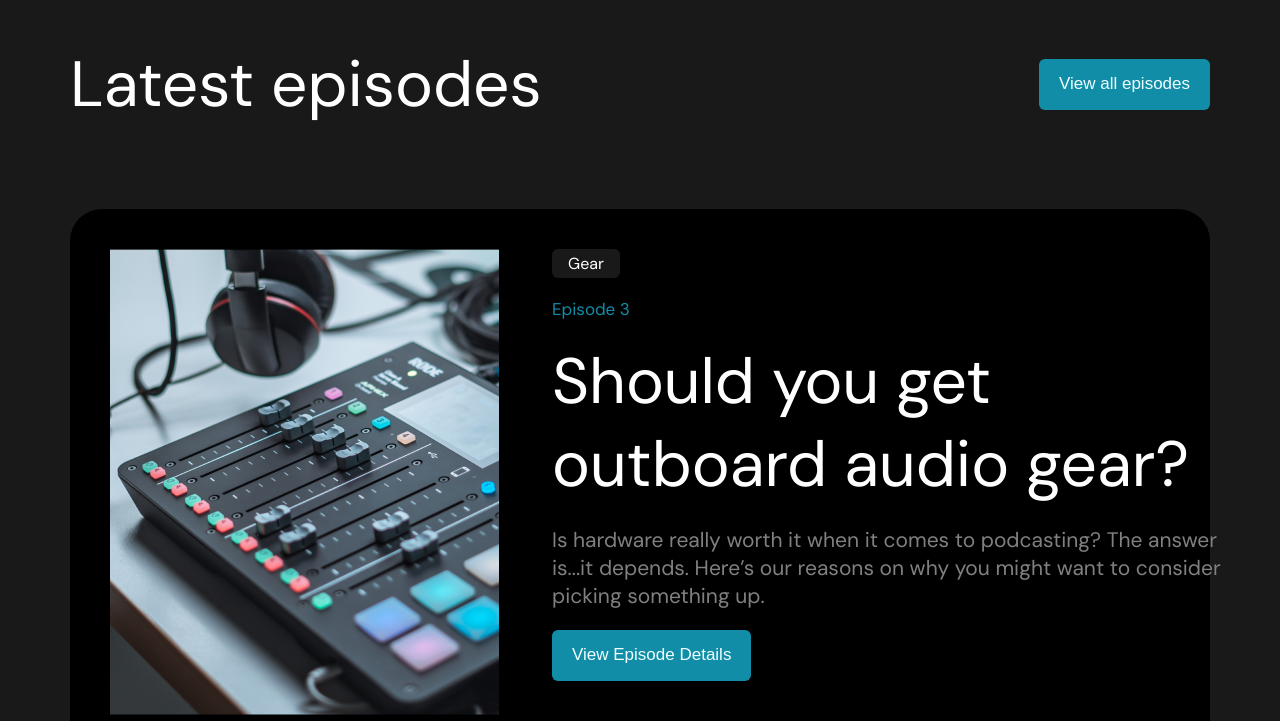
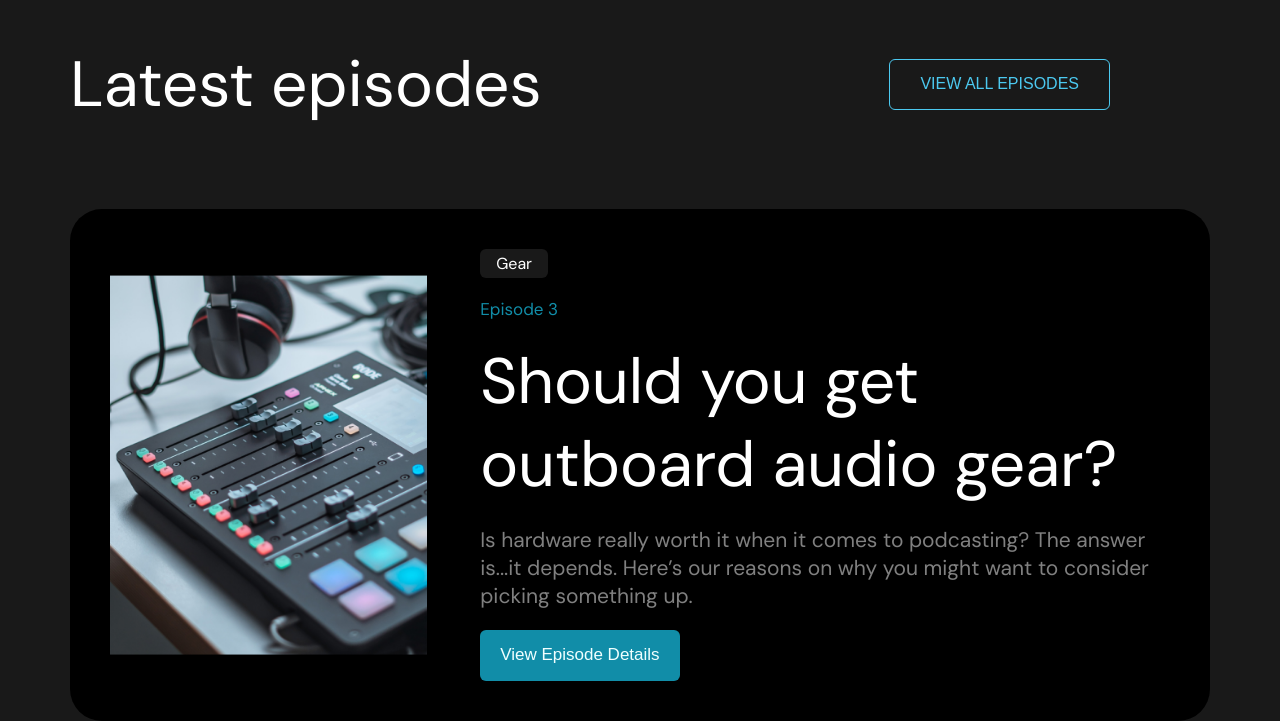
Before and after one commit to daryshy/learning, a plain HTML site: page index.html in a window 1280 px wide. Shown: the part 639-1360 px from the top of the page. Drawn offline with Linux system fonts and the light colour scheme.

Commit message:
Убраны лишние стили, добавлена неоновая кнопка

```diff
--- a/index.html
+++ b/index.html
@@ -50,7 +50,7 @@
                 <h1>
                     Latest episodes
                 </h1>
-                <button>View all episodes</button>
+                <button class="neon-btn neon-btn--blue">View all episodes</button>
             </div>
 
             <div class="episodes-list">
--- a/style/episodes.css
+++ b/style/episodes.css
@@ -15,6 +15,10 @@
     gap: 60px;
     flex-direction: column;
 
+    img {
+        height: 380px;
+    }
+
     /* & операнд или (И) означает что мы берем родителя */
     /* в данном случае родитель это .episodes-list*/
     /* буквально .episodes-list > div */
@@ -28,6 +32,7 @@
         background-color: black;
         padding: 40px;
         display: flex;
+        align-items: center;
         gap: 53px;
         border-radius: 32px;
 
@@ -55,7 +60,6 @@
 
         p:nth-child(3) {
             font-size: 64px;
-            width: 701px;
         }
 
         p:nth-child(4) {
--- a/style/header.css
+++ b/style/header.css
@@ -15,16 +15,3 @@ header div {
     gap: 40px;
 
 }
-
-a[href^="#"] {
-    color: white;
-    text-decoration: none;
-}
-
-header p:hover,
-a:hover {
-    /* hover - псевдоэлемент, который отслеживает наведение курсора мыши на элемент */
-    color: #118DA8;
-    cursor: pointer;
-    /* курсор -атрибут для вида курcора при наведении на элемент */
-}
--- a/style/index.css
+++ b/style/index.css
@@ -24,4 +24,41 @@ button {
     padding: 12px 20px;
     font-size: 17px;
     width: fit-content;
+
+    &.neon-btn {
+        border: 1px solid;
+        background-color: transparent;
+        text-transform: uppercase;
+        font-size: 16px;
+        padding: 15px 30px;
+        transition: 0.2s;
+        margin-right: 100px;
+
+        &.neon-btn--blue {
+            color: #4cc9f0;
+        }
+
+        &.neon-btn--blue:hover {
+            background-color: #4cc9f0;
+            color: #fff;
+            border: 1px solid #4cc9f0;
+            box-shadow: 10px 10px 100px 6px #4cc9f0;
+        }
+    }
+
+    &:hover {
+        cursor: pointer;
+    }
 }
+
+a[href^="#"] {
+    color: white;
+    text-decoration: none;
+}
+
+a:hover {
+    /* hover - псевдоэлемент, который отслеживает наведение курсора мыши на элемент */
+    color: #118DA8;
+    cursor: pointer;
+    /* курсор -атрибут для вида курcора при наведении на элемент */
+}
```
